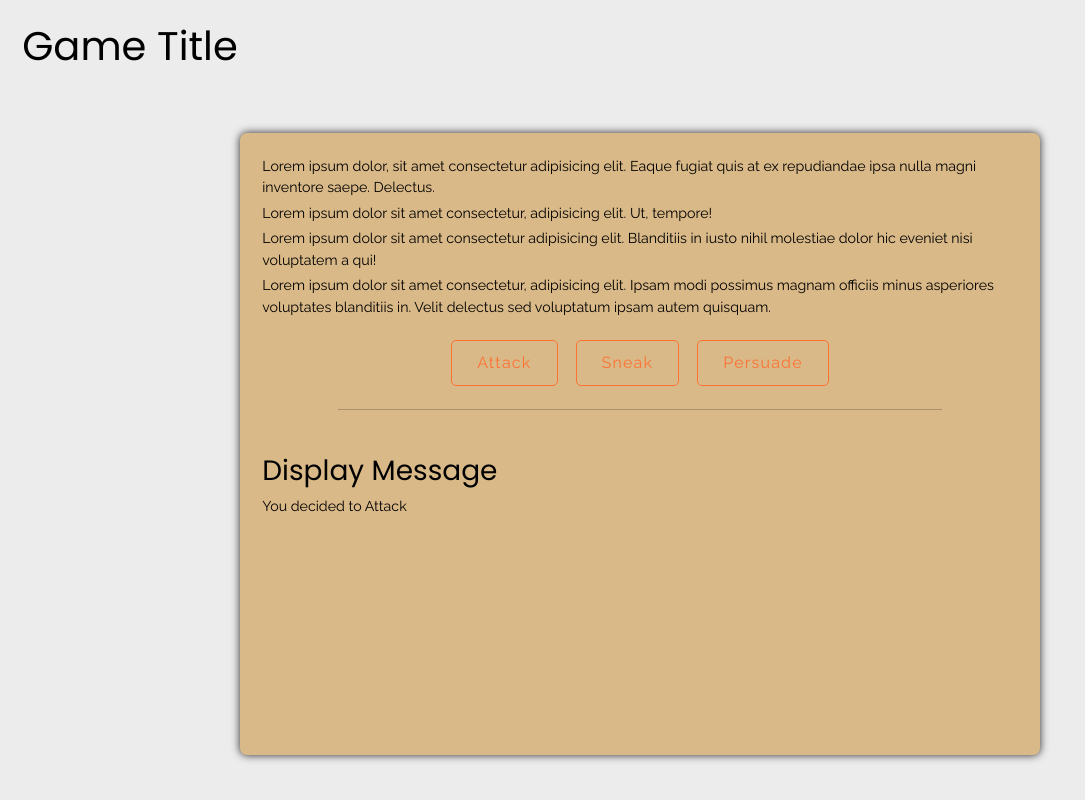
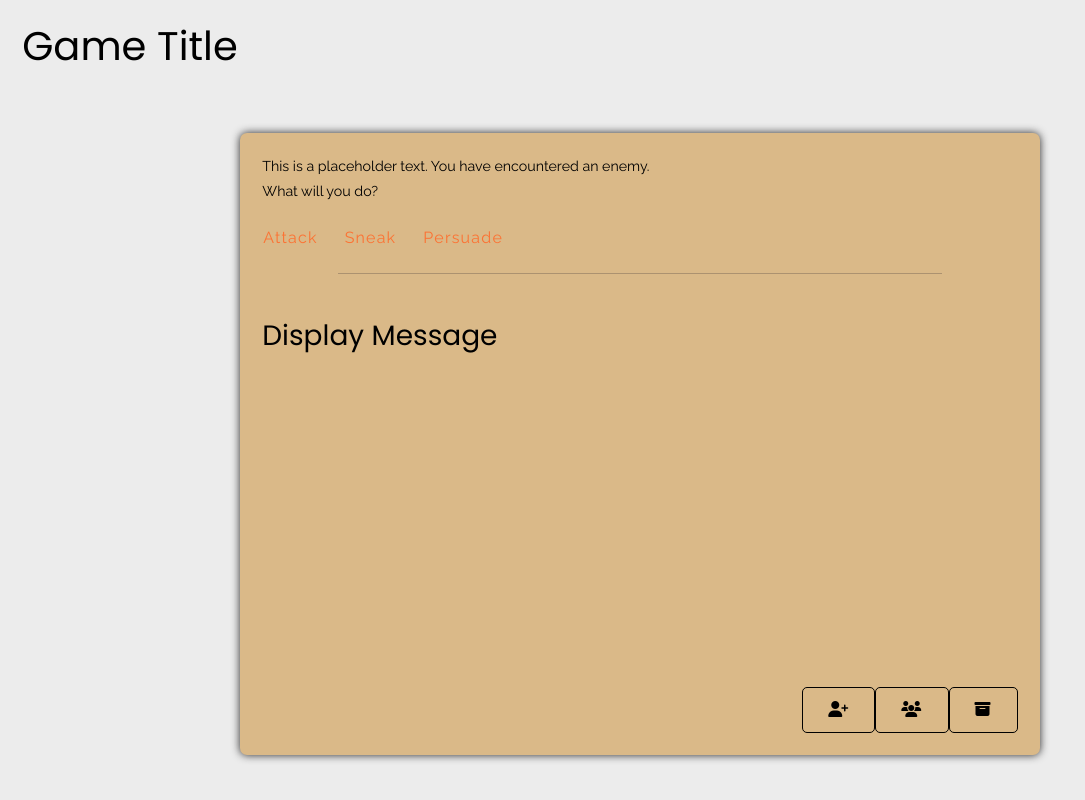
Before and after one commit to gbasinal/angular-rpg, an Angular app in the folder rpg-app/: page /story in a window 1280 px wide. Shown: the whole page, without its empty margins (0-1085 px from the left). Built offline with nearby package versions, Linux system fonts and the light colour scheme.

Commit message:
updatE: adjusted spaces in between buttons.

```diff
--- a/rpg-app/src/app/components/inventory/inventory/inventory.component.html
+++ b/rpg-app/src/app/components/inventory/inventory/inventory.component.html
@@ -1,7 +1,9 @@
 <section class="inventory-component-container">
     <div class="inventory-component-wrapper">
         <div class="inventory-btn-container">
-            <button class="btn open-inventory" (click)="openInventory()">Inventory</button>
+            <button class="btn open-inventory" (click)="openInventory()"><i class="fas fa-user-plus"></i></button>
+            <button class="btn open-inventory" (click)="openInventory()"><i class="fas fa-users"></i></button>
+            <button class="btn open-inventory" (click)="openInventory()"><i class="fas fa-archive"></i></button>
         </div>
         <div *ngIf="inventoryIsOpen" class="main-inventory-container">
             <div class="dark-overlay" (click)="closeInventory()"></div>
--- a/rpg-app/src/app/components/story/story/story.component.html
+++ b/rpg-app/src/app/components/story/story/story.component.html
@@ -8,23 +8,29 @@
         <div class="story-container">
             <div class="story-wrapper">
                 <div class="content-wrapper">
-                    <p>Lorem ipsum dolor, sit amet consectetur adipisicing elit. Eaque fugiat quis at ex repudiandae ipsa nulla magni inventore saepe. Delectus.</p>
-                    <p>Lorem ipsum dolor sit amet consectetur, adipisicing elit. Ut, tempore!</p>
-                    <p>Lorem ipsum dolor sit amet consectetur adipisicing elit. Blanditiis in iusto nihil molestiae dolor hic eveniet nisi voluptatem a qui!</p>
-                    <p>Lorem ipsum dolor sit amet consectetur, adipisicing elit. Ipsam modi possimus magnam officiis minus asperiores voluptates blanditiis in. Velit delectus sed voluptatum ipsam autem quisquam.</p>
+                    <p *ngFor="let paragraph of currentChapter.story">
+                        {{paragraph}}
+                    </p>
                 </div>
                 <div class="choice-container">
                     <div class="choice-wrapper">
-                        <button *ngFor="let option of currentChapter.options" class="btn btn--orange-border" (click)="chooseAction(option)">
+                        <button *ngFor="let option of currentChapter.options" class="btn btn--transparent" (click)="chooseAction(option)">
                             {{option}}
                         </button>
                     </div>
                 </div>
                 <div class="divider">&nbsp;</div>
-                <div class="display-message-container">
-                    <div class="display-message-wrapper">
-                        <h3>Display Message</h3>
-                        <p>You decided to Attack</p>
+                <div class="display-container">
+                    <div class="display-message-container">
+                        <div class="display-message-wrapper">
+                            <h3>Display Message</h3>
+                            <p>{{displayMessage}}</p>
+                        </div>
+                    </div>
+                    <div class="personal-settings-container">
+                        <div class="personal-settings-wwrapper">
+                            <inventory-component></inventory-component>
+                        </div>
                     </div>
                 </div>
             </div>
--- a/rpg-app/src/app/components/story/story/story.component.scss
+++ b/rpg-app/src/app/components/story/story/story.component.scss
@@ -36,6 +36,7 @@
                 border-radius: 7px;
                 .content-wrapper {
                     margin-bottom: em(25);
+                    width: 100%;
                     p {
                         margin-bottom: em(5);
                         &:last-child {
@@ -46,14 +47,18 @@
                 .choice-container {
                     width: 100%;
                     display: flex;
-                    justify-content: center;
+                    justify-content: start;
 
                     .choice-wrapper {
                         display: flex;
-                        justify-content: space-between;
+                        justify-content: start;
                         width: 50%;
                         button {
-
+                            padding: 0;
+                            margin-right: em(25);
+                            &:last-child {
+                                margin-right: 0;
+                            }
                         }
                     }
                 }
@@ -63,13 +68,24 @@
                     margin: em(25) auto;
                     background-color: rgba(66,58,58,.3);
                 }
+                .display-container {
+                    min-height: em(100);
+                    height: 100%;
+                    display: flex;
+                    justify-content: space-between;
+                    flex-direction: column;
+                    width: 100%;
+                    .display-message-container {
+                        width: 100%;
+                        padding: em(25) 0;
 
-                .display-message-container {
-                    width: 100%;
-                    padding: em(25) 0;
+                        .display-message-wrapper {
 
-                    .display-message-wrapper {
-
+                        }
+                    }
+                    .personal-settings-container {
+                        width: 100%;
+                        text-align: right;
                     }
                 }
             }
```
